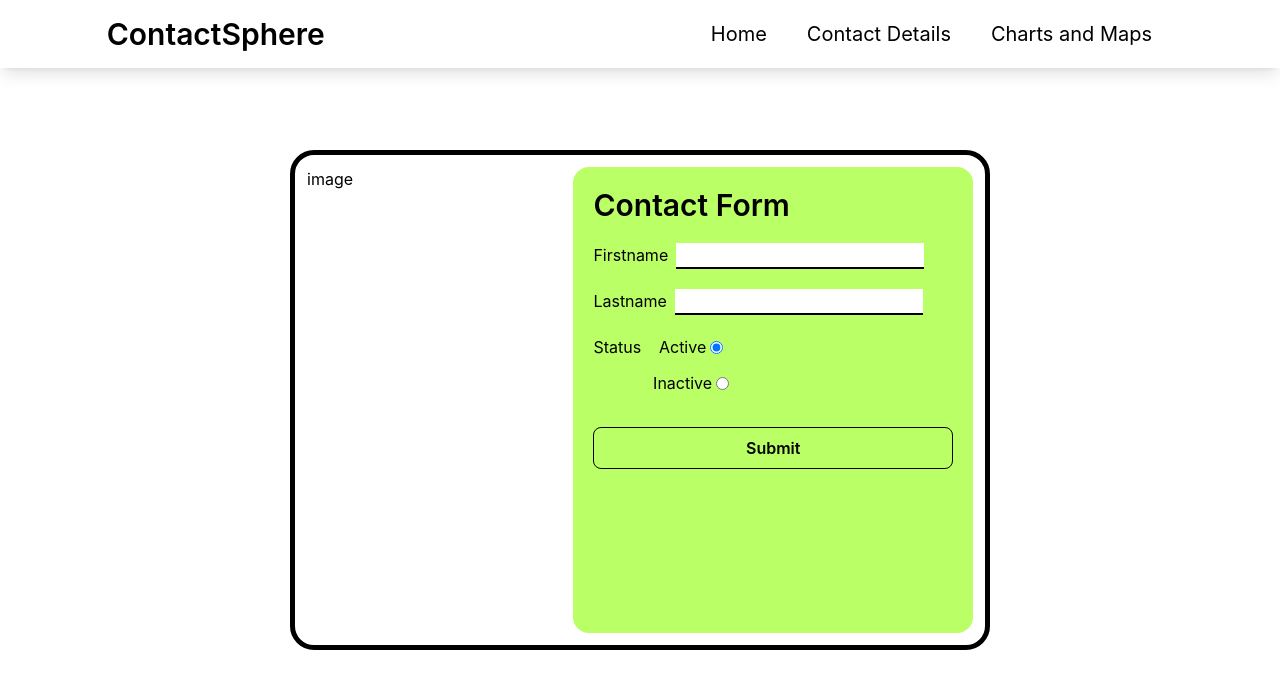
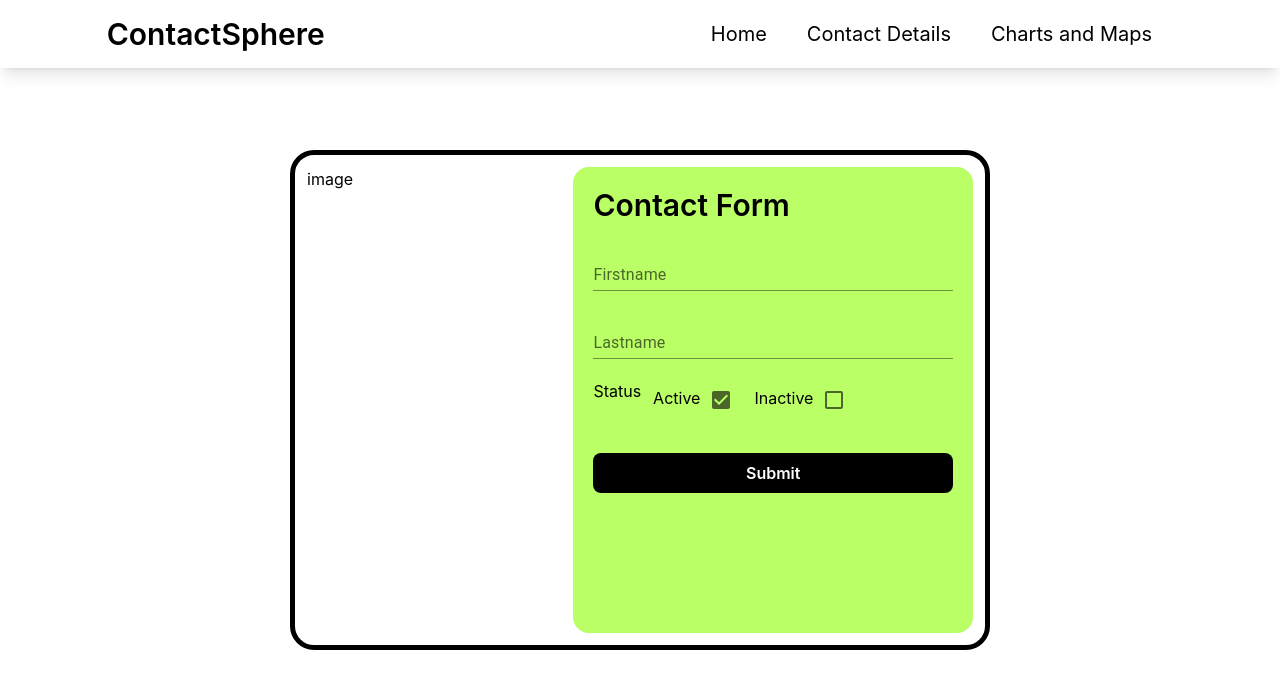
Before and after one commit to itsfarhankhan28/ContactApp, a React (Create React App) app in the folder client/: page / in a window 1280 px wide. Shown: the top 688 px of the page. Built offline with nearby package versions, Linux system fonts and the light colour scheme.

Commit message:
feat(Homepage): adde MUI textfield in form

```diff
--- a/client/src/pages/Homepage.tsx
+++ b/client/src/pages/Homepage.tsx
@@ -1,7 +1,9 @@
 import React, { useState } from 'react'
 import Navbar from '../components/Navbar'
-import contactimg from '../IMG/contactimg.png'
+// import contactimg from '../IMG/contactimg.png'
 import {useNavigate} from 'react-router-dom'
+import TextField from '@mui/material/TextField';
+import Checkbox from '@mui/material/Checkbox';
 
 const Homepage = () => {
 
@@ -66,20 +68,24 @@ const Homepage = () => {
             <form action="">
               <div className='flex flex-col gap-5'>
                 <div className='flex gap-2 items-baseline'>
-                  <label htmlFor="firstname">Firstname</label>
-                  <input
-                  className='border-b-2 border-black'
+                  {/* <label htmlFor="firstname">Firstname</label> */}
+                  <TextField
+                  className='w-full'
                   type="text"
+                  variant='standard'
+                  label='Firstname'
                   name="firstname"
                   value={firstname}
                   onChange={onChangeFirstname}
                   />
                 </div>
                 <div className='flex gap-2 items-baseline'>
-                  <label htmlFor="lastname">Lastname</label>
-                  <input
-                  className='border-b-2 border-black'
+                  {/* <label htmlFor="lastname">Lastname</label> */}
+                  <TextField
+                  className='w-full'
                   type="text"
+                  variant='standard'
+                  label='Lastname'
                   name="lastname"
                   value={lastname}
                   onChange={onChangeLastname}
@@ -87,21 +93,21 @@ const Homepage = () => {
                 </div>
                 <div className='flex gap-3'>
                   <label htmlFor="state">Status</label>
-                  <div className='flex flex-col gap-3'>
-                    <div className='flex justify-center items-center gap-1'>
+                  <div className='flex gap-3 justify-center items-center'>
+                    <div className=''>
                       <label htmlFor="active">Active</label>
-                      <input
-                      type="radio"
+                      <Checkbox
+                      color='default'
                       name="state"
                       value="active"
                       checked={state === "active"}
                       onChange={onClickRadio}
                       />
                     </div>
-                    <div className='flex justify-center items-center gap-1'>
+                    <div className=''>
                       <label htmlFor="inactive">Inactive</label>
-                      <input
-                      type="radio"
+                      <Checkbox
+                      color='default'
                       name='state'
                       value="inactive"
                       checked={state === "inactive"}
@@ -112,7 +118,7 @@ const Homepage = () => {
                 </div>
               </div>
             </form>
-            <button className='border border-black py-2 px-10 rounded-lg font-semibold mt-3' onClick={onSubmitContact}>Submit</button>
+            <button className='bg-black text-white py-2 px-10 rounded-lg font-semibold mt-3' onClick={onSubmitContact}>Submit</button>
           </div>
           </div>
         </div>
```
